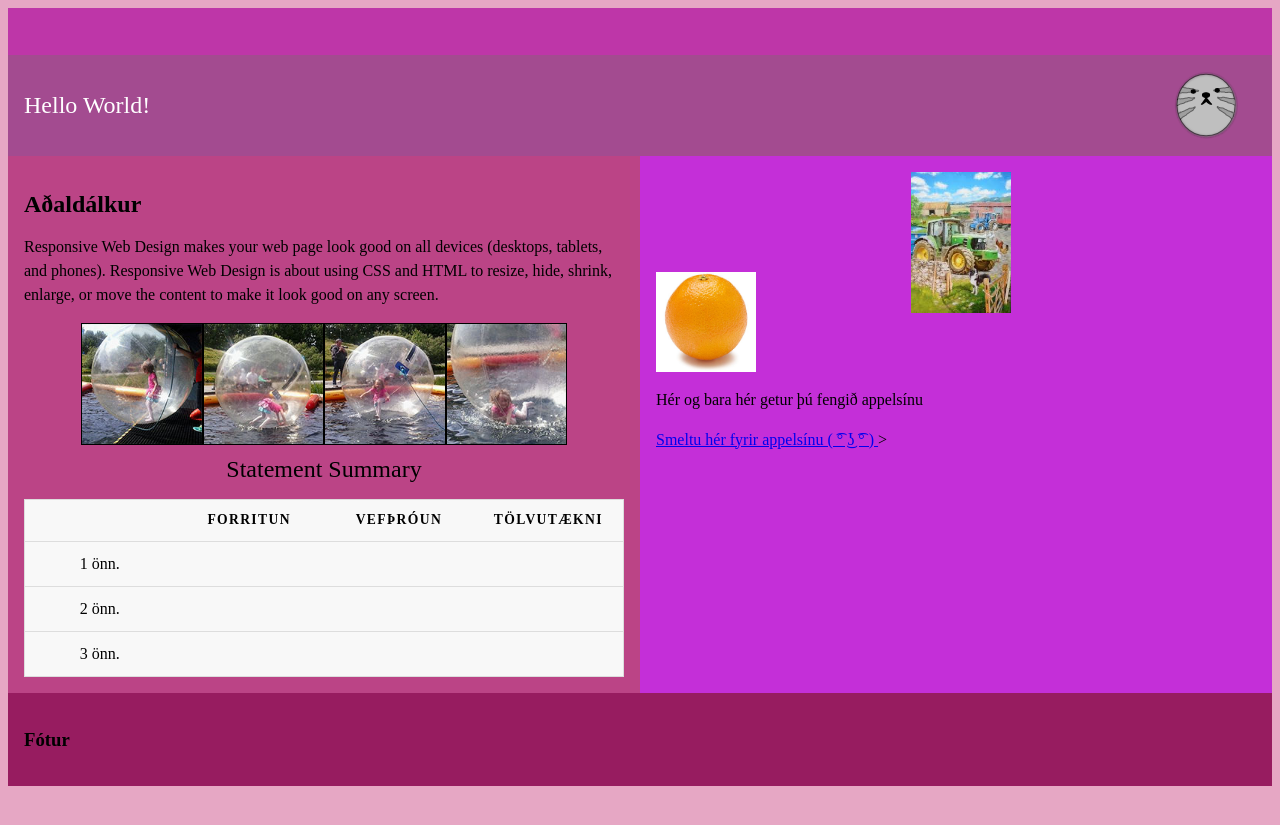
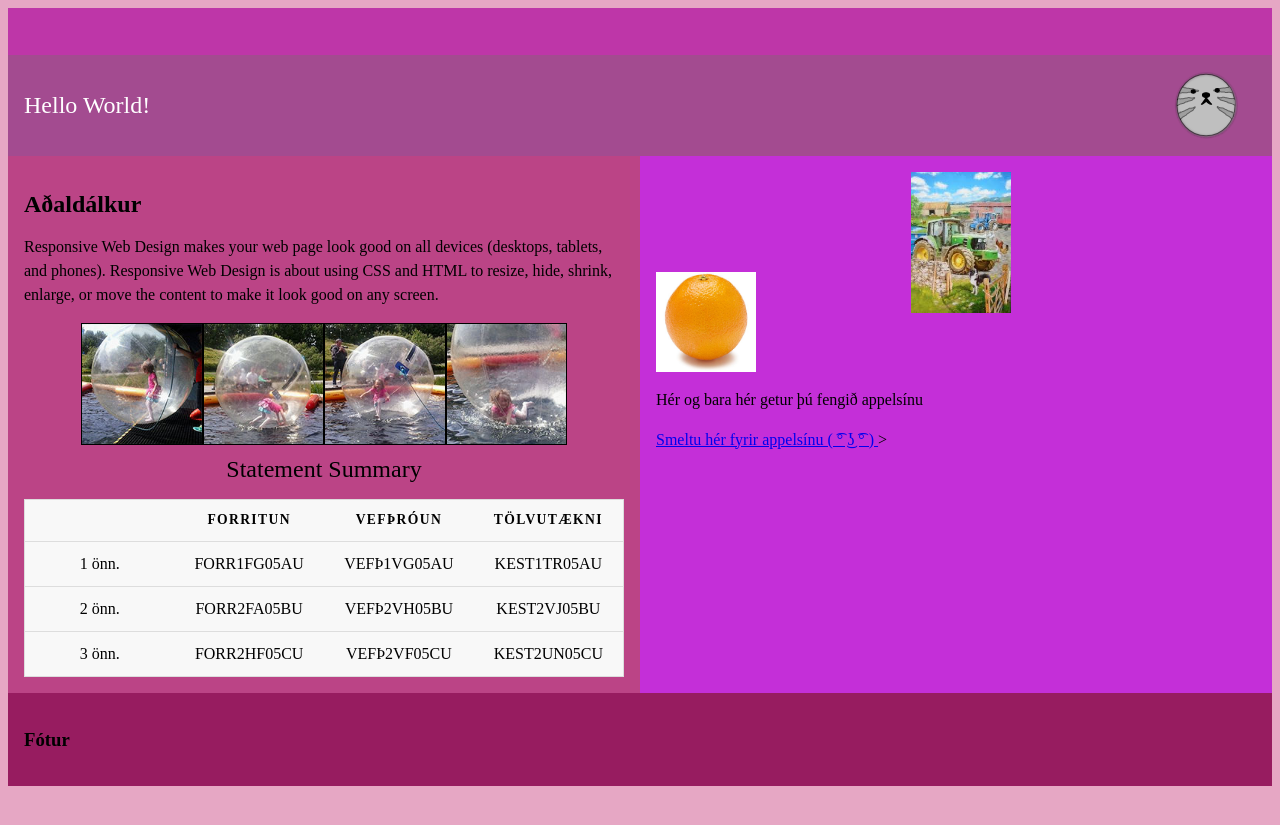
Before and after one commit to AugustBergmannS/NothingNew, a Jekyll site: the page built from index.html, in a window 1280 px wide. Shown: the top 825 px of the page. Built offline with Jekyll 4.4.1, drawn with Linux system fonts in a browser that asks for light colours; some web fonts are replaced.

Commit message:
Breytingar1

```diff
--- a/index.html
+++ b/index.html
@@ -26,21 +26,21 @@ title: Home
             <tbody>
                 <tr>
                 <td data-label="">1 önn.</td>
-                <td data-label="Forritun"></td>
-                <td data-label="Vefþróun"></td>
-                <td data-label="Tölvutækni<"></td>
+                <td data-label="Forritun">FORR1FG05AU</td>
+                <td data-label="Vefþróun">VEFÞ1VG05AU</td>
+                <td data-label="Tölvutækni">KEST1TR05AU</td>
                 </tr>
                 <tr>
                 <td data-label="">2 önn.</td>
-                <td scope="row" data-label="Forritun"></td>
-                <td data-label="Vefþróun"></td>
-                <td data-label="Tölvutækni<"></td>
+                <td scope="row" data-label="Forritun">FORR2FA05BU</td>
+                <td data-label="Vefþróun">VEFÞ2VH05BU</td>
+                <td data-label="Tölvutækni<">KEST2VJ05BU</td>
                 </tr>
                 <tr>
                 <td data-label="">3 önn.</td>
-                <td scope="row" data-label="Forritun"></td>
-                <td data-label="Vefþróun"></td>
-                <td data-label="Tölvutækni<"></td>
+                <td scope="row" data-label="Forritun">FORR2HF05CU</td>
+                <td data-label="Vefþróun">VEFÞ2VF05CU</td>
+                <td data-label="Tölvutækni<">KEST2UN05CU</td>
                 </tr>
             </tbody>
         </table>
```
Also changed, not shown: 1 other file.
